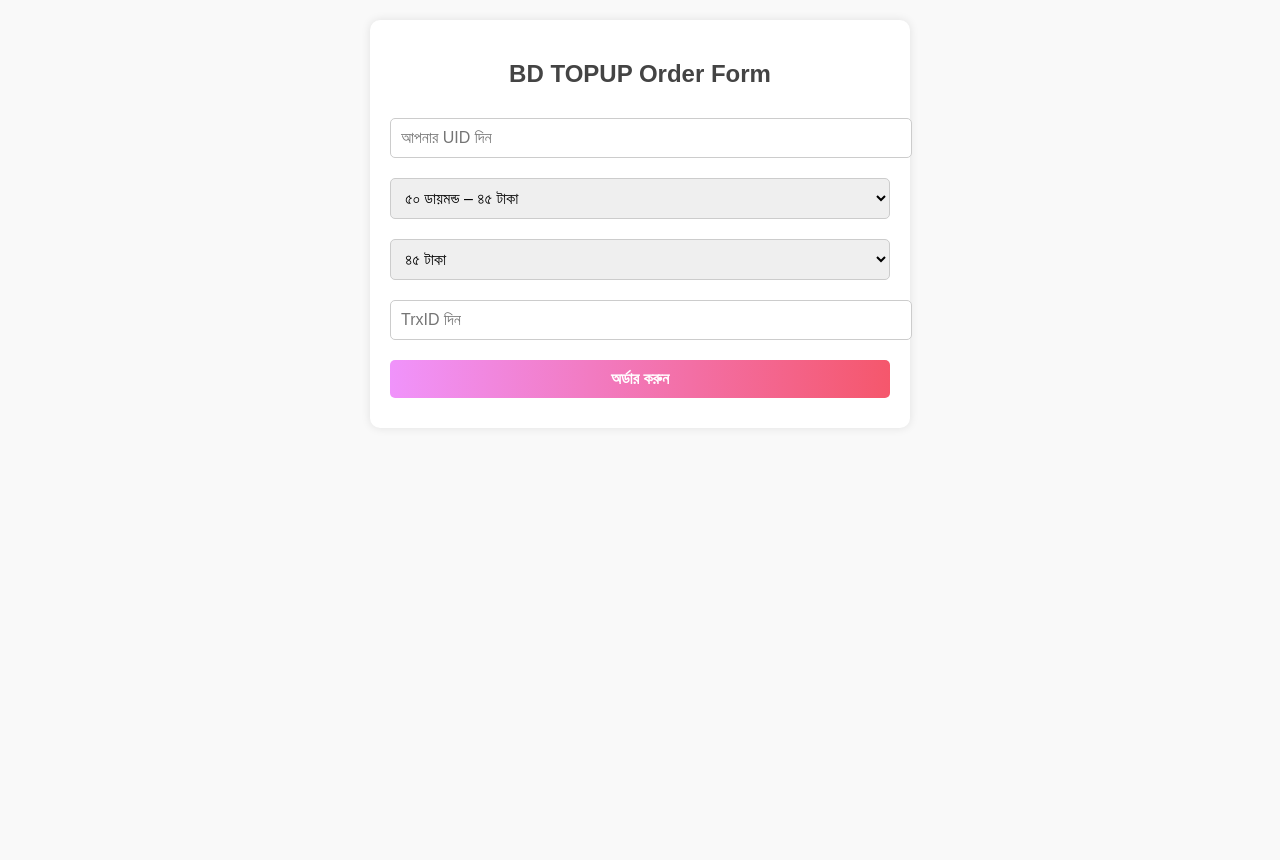
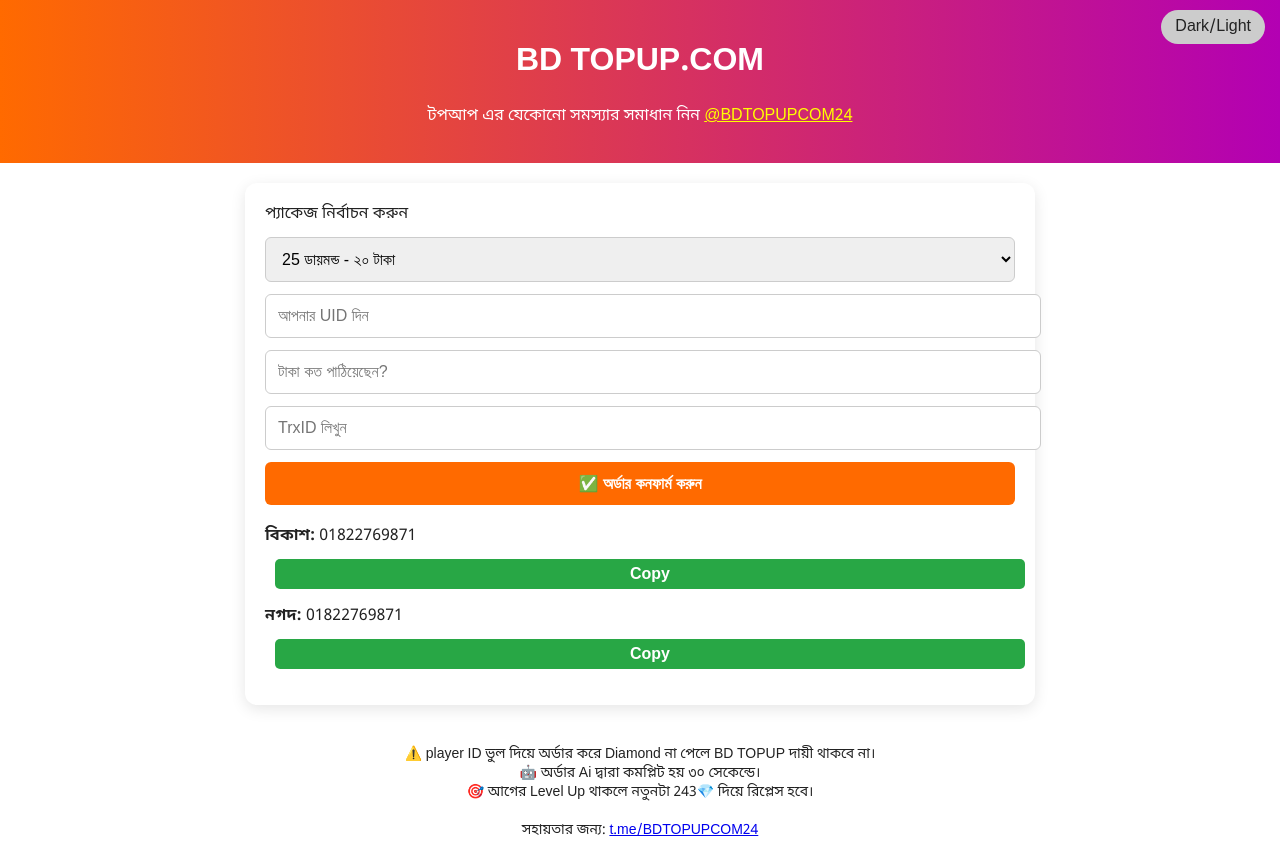
Before and after one commit to bdalltime/bdalltime.github.io, a plain HTML site: page index.html in a window 1280 px wide. Before the commit the page ends 800 px from the top, so only its background shows below. Drawn offline with Linux system fonts and the light colour scheme.

Commit message:
Final html

```diff
--- a/index.html
+++ b/index.html
@@ -1,61 +1,178 @@
-
 <!DOCTYPE html>
 <html lang="bn">
 <head>
   <meta charset="UTF-8">
-  <meta name="viewport" content="width=device-width, initial-scale=1.0">
+  <meta name="viewport" content="width=device-width, initial-scale=1.0"/>
   <title>BD TOPUP.COM</title>
   <style>
-    body { font-family: Arial, sans-serif; background: #f9f9f9; margin: 0; padding: 20px; }
-    .container { background: #fff; max-width: 500px; margin: auto; padding: 20px; border-radius: 10px; box-shadow: 0 0 10px rgba(0,0,0,0.1); }
-    h2 { text-align: center; color: #444; }
-    input, select, button {
-      width: 100%; padding: 10px; margin: 10px 0;
-      border-radius: 5px; border: 1px solid #ccc;
+    :root {
+      --main: #ff6a00;
+      --sec: #b300b3;
+      --bg-light: #fff;
+      --bg-dark: #121212;
+      --text-light: #222;
+      --text-dark: #f5f5f5;
+    }
+    body {
+      font-family: 'Noto Sans Bengali', sans-serif;
+      margin: 0;
+      background: var(--bg-light);
+      color: var(--text-light);
+      transition: 0.4s;
+    }
+    body.dark {
+      background: var(--bg-dark);
+      color: var(--text-dark);
+    }
+    header {
+      background: linear-gradient(to right, var(--main), var(--sec));
+      padding: 20px;
+      color: white;
+      text-align: center;
+    }
+    .container {
+      max-width: 750px;
+      margin: 20px auto;
+      padding: 20px;
+      border-radius: 12px;
+      background: #fff;
+      box-shadow: 0 4px 15px rgba(0,0,0,0.1);
+    }
+    body.dark .container {
+      background: #2a2a2a;
+    }
+    select, input, button {
+      width: 100%;
+      padding: 12px;
+      margin-top: 12px;
+      border-radius: 6px;
+      border: 1px solid #ccc;
       font-size: 16px;
     }
     button {
-      background: linear-gradient(90deg, #f093fb 0%, #f5576c 100%);
-      color: white; border: none; font-weight: bold; cursor: pointer;
+      background: var(--main);
+      color: white;
+      font-weight: bold;
+      border: none;
+    }
+    .toggle {
+      position: fixed;
+      top: 10px;
+      right: 15px;
+      background: #ccc;
+      padding: 6px 14px;
+      border-radius: 20px;
+      cursor: pointer;
+    }
+    .copy-btn {
+      margin-left: 10px;
+      background: #28a745;
+      color: white;
+      border: none;
+      padding: 6px 10px;
+      border-radius: 5px;
+    }
+    footer {
+      text-align: center;
+      font-size: 14px;
+      padding: 20px;
     }
   </style>
 </head>
 <body>
+<div class="toggle" onclick="toggleTheme()">Dark/Light</div>
+
+<header>
+  <h1>BD TOPUP.COM</h1>
+  <p>টপআপ এর যেকোনো সমস্যার সমাধান নিন <a style="color: yellow;" href="https://t.me/BDTOPUPCOM24" target="_blank">@BDTOPUPCOM24</a></p>
+</header>
+
 <div class="container">
-    <h2>BD TOPUP Order Form</h2>
+  <label for="package">প্যাকেজ নির্বাচন করুন</label>
+  <select id="package">
+    <optgroup label="বাংলাদেশ সার্ভার">
+      <option>25 ডায়মন্ড - ২০ টাকা</option>
+      <option>50 ডায়মন্ড - ৩০ টাকা</option>
+      <option>115 ডায়মন্ড - ৭৫ টাকা</option>
+      <option>240 ডায়মন্ড - ১৪০ টাকা</option>
+      <option>610 ডায়মন্ড - ৩৬০ টাকা</option>
+      <option>1240 ডায়মন্ড - ৬৯৯ টাকা</option>
+      <option>2530 ডায়মন্ড - ১৪৫০ টাকা</option>
+      <option>5060 ডায়মন্ড - ২৯০০ টাকা</option>
+      <option>10120 ডায়মন্ড - ৬০০০ টাকা</option>
+    </optgroup>
+    <optgroup label="উইকলি/মাসিক">
+      <option>উইকলি লাইট - ৩০ টাকা</option>
+      <option>উইকলি - ১৩০ টাকা</option>
+      <option>মাসিক - ৫৮০ টাকা</option>
+      <option>Level Up Pass - ১৩০ টাকা</option>
+    </optgroup>
+    <optgroup label="এয়ারড্রপ">
+      <option>0.99$ - ৮০ টাকা</option>
+      <option>1.99$ - ১৮০ টাকা</option>
+      <option>2.99$ - ২৮০ টাকা</option>
+      <option>3.99$ - ৩৮০ টাকা</option>
+    </optgroup>
+    <optgroup label="ইভু এক্সসেস">
+      <option>৩ দিন - ৬৯ টাকা</option>
+      <option>৭ দিন - ১১০ টাকা</option>
+      <option>৩০ দিন - ২৮৭ টাকা</option>
+    </optgroup>
+    <optgroup label="ইন্দোনেশিয়া">
+      <option>৫ডায়মন্ড - ১৫ টাকা</option>
+      <option>৫০ডায়মন্ড - ৬০ টাকা</option>
+      <option>৭০ডায়মন্ড - ৮০ টাকা</option>
+      <option>১৪০ডায়মন্ড - ১৭০ টাকা</option>
+      <option>৩৫৫ডায়মন্ড - ৪৪০ টাকা</option>
+      <option>৭২০ডায়মন্ড - ৮৩০ টাকা</option>
+      <option>১৪৪০ডায়মন্ড - ১৮৯০ টাকা</option>
+      <option>Level Up Pass - ১৭০ টাকা</option>
+      <option>Weekly 🇮🇩 - ২৫৯ টাকা</option>
+      <option>Monthly 🇮🇩 - ৮৯৯ টাকা</option>
+      <option>BP Card 🇮🇩 - ৩৯৯ টাকা</option>
+    </optgroup>
+  </select>
+
   <input type="text" id="uid" placeholder="আপনার UID দিন">
-    <select id="package">
-      <option value="৫০ ডায়মন্ড – ৪৫ টাকা">৫০ ডায়মন্ড – ৪৫ টাকা</option>
-      <option value="১০৮০ ডায়মন্ড – ৪২০ টাকা">১০৮০ ডায়মন্ড – ৪২০ টাকা</option>
-      <option value="মাসিক প্যাক – ৫৫০ টাকা">মাসিক প্যাক – ৫৫০ টাকা</option>
-    </select>
-    <select id="amount">
-      <option value="45">৪৫ টাকা</option>
-      <option value="420">৪২০ টাকা</option>
-      <option value="550">৫৫০ টাকা</option>
-    </select>
-    <input type="text" id="trxid" placeholder="TrxID দিন">
-    <button onclick="sendOrder()">অর্ডার করুন</button>
+  <input type="text" id="amount" placeholder="টাকা কত পাঠিয়েছেন?">
+  <input type="text" id="trxid" placeholder="TrxID লিখুন">
+
+  <button onclick="sendOrder()">✅ অর্ডার কনফার্ম করুন</button>
+
+  <p style="margin-top:20px;"><strong>বিকাশ:</strong> 01822769871 <button class="copy-btn" onclick="copyText('01822769871')">Copy</button></p>
+  <p><strong>নগদ:</strong> 01822769871 <button class="copy-btn" onclick="copyText('01822769871')">Copy</button></p>
 </div>
 
+<footer>
+  ⚠️ player ID ভুল দিয়ে অর্ডার করে Diamond না পেলে BD TOPUP দায়ী থাকবে না।<br>
+  🤖 অর্ডার Ai দ্বারা কমপ্লিট হয় ৩০ সেকেন্ডে।<br>
+  🎯 আগের Level Up থাকলে নতুনটা 243💎 দিয়ে রিপ্লেস হবে।<br><br>
+  সহায়তার জন্য: <a href="https://t.me/BDTOPUPCOM24" target="_blank">t.me/BDTOPUPCOM24</a>
+</footer>
+
 <script>
+function toggleTheme() {
+  document.body.classList.toggle("dark");
+}
+function copyText(text) {
+  navigator.clipboard.writeText(text);
+  alert("✅ কপি হয়েছে: " + text);
+}
 function sendOrder() {
-      const uid = document.getElementById('uid').value.trim();
-      const package = document.getElementById('package').value;
-      const amount = document.getElementById('amount').value;
-      const trxid = document.getElementById('trxid').value.trim();
-      const message = `✅ নতুন অর্ডার\n🆔 UID: ${uid}\n📦 প্যাকেজ: ${package}\n💸 পরিমাণ: ${amount} টাকা\n💳 TrxID: ${trxid}`;
+  const pack = document.getElementById("package").value;
+  const uid = document.getElementById("uid").value;
+  const amount = document.getElementById("amount").value;
+  const trxid = document.getElementById("trxid").value;
 
-      const token = "7786024985:AAE8etMtvTMYljS8w-leMDIKmpAgFx-Zf9o";
-      const chatId = "6108340963";
+  const msg = `✅ New Order Received\n📦 প্যাকেজ: ${pack}\n🆔 UID: ${uid}\n💸 পাঠানো: ${amount} টাকা\n🧾 TrxID: ${trxid}`;
+  const token = "7786024985:AAGUpzTtSx_i7c90XNgP45fOl2zlr5O1FKE";
+  const chat = "6108340963";
 
-      fetch(`https://api.telegram.org/bot${token}/sendMessage`, {
+  fetch("https://api.telegram.org/bot" + token + "/sendMessage", {
     method: "POST",
-        headers: { "Content-Type": "application/json" },
-        body: JSON.stringify({ chat_id: chatId, text: message })
-      })
-      .then(response => alert("✅ অর্ডার সফলভাবে পাঠানো হয়েছে!"))
-      .catch(error => alert("❌ অর্ডার পাঠাতে সমস্যা হয়েছে।"));
+    headers: {"Content-Type": "application/json"},
+    body: JSON.stringify({ chat_id: chat, text: msg })
+  }).then(() => alert("✅ অর্ডার সফলভাবে পাঠানো হয়েছে!"));
 }
 </script>
 </body>
```
Lines whose indentation alone changed are shown as unchanged.
